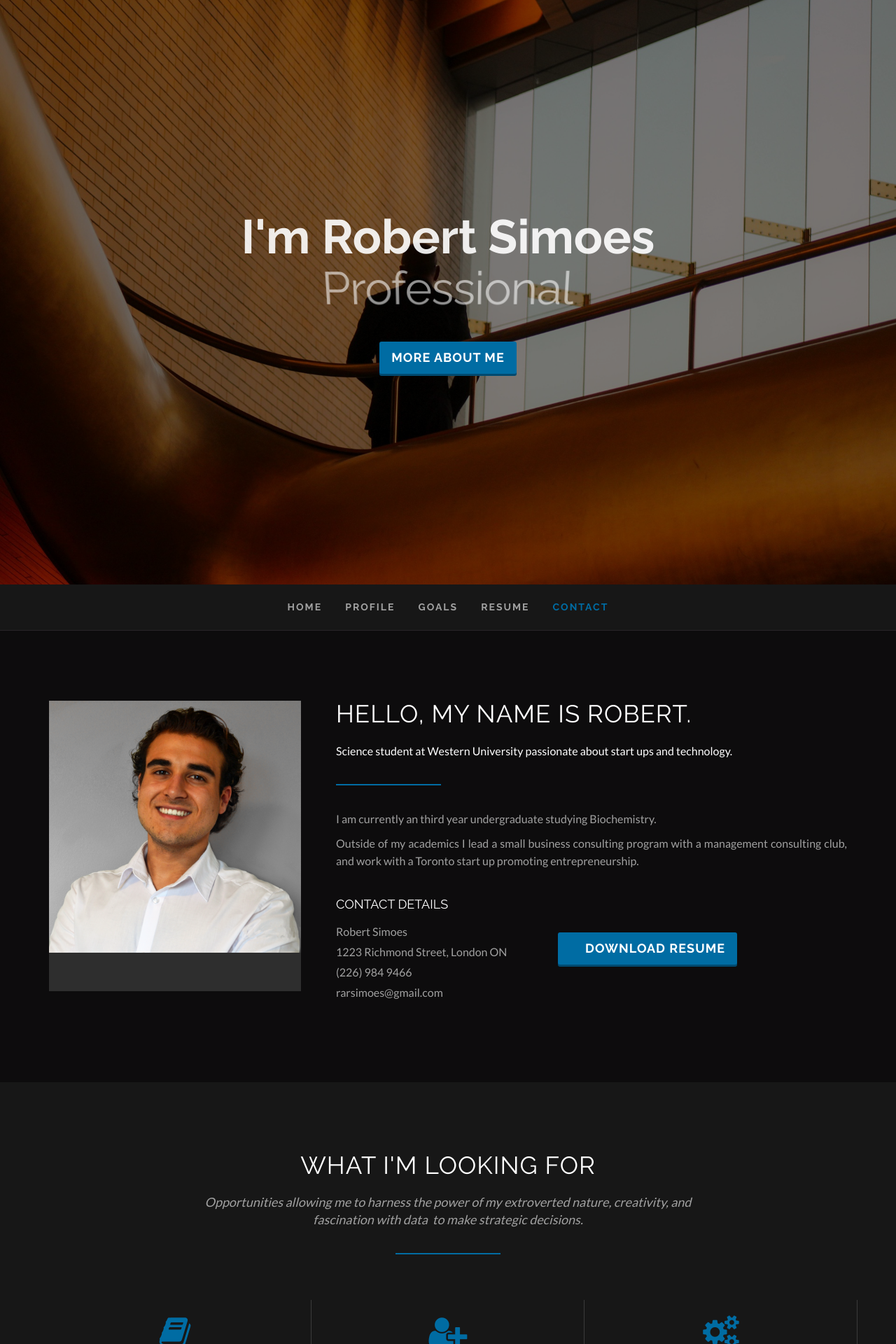
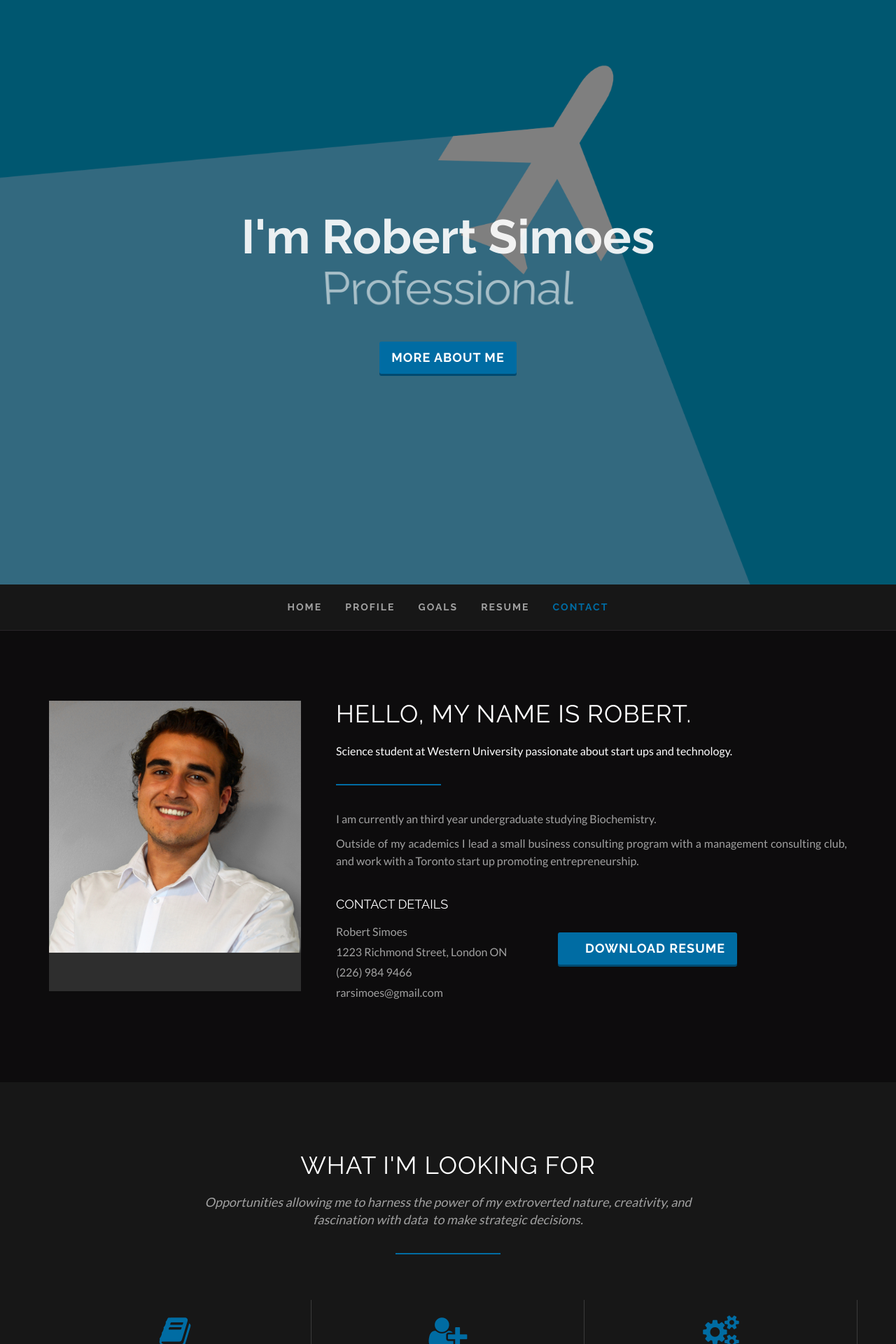
Before and after one commit to clearcareer/RobertSimoes, a Jekyll site: the page built from index.html, in a window 1280 px wide. Shown: the top 1920 px of the page at 70% size. Built offline with Jekyll 4.4.1, drawn with Linux system fonts in a browser that asks for light colours; some web fonts are replaced.

Commit message:
Updated '/index.html' via CloudCannon

```diff
--- a/index.html
+++ b/index.html
@@ -5,7 +5,7 @@
 full_name: Robert Simoes
 email: rarsimoes@gmail.com
 profilepic_path: /assets/images/current linked copy.png
-background_image_path: /assets/images/portfolio/office-1031707_1920.jpg
+background_image_path: /assets/images/portfolio/flat-design-wallpapers-hd.png
 upload_resume_path: /contact/resume_robert_simoes.pdf
 occupations:
   - title: Professional
```
